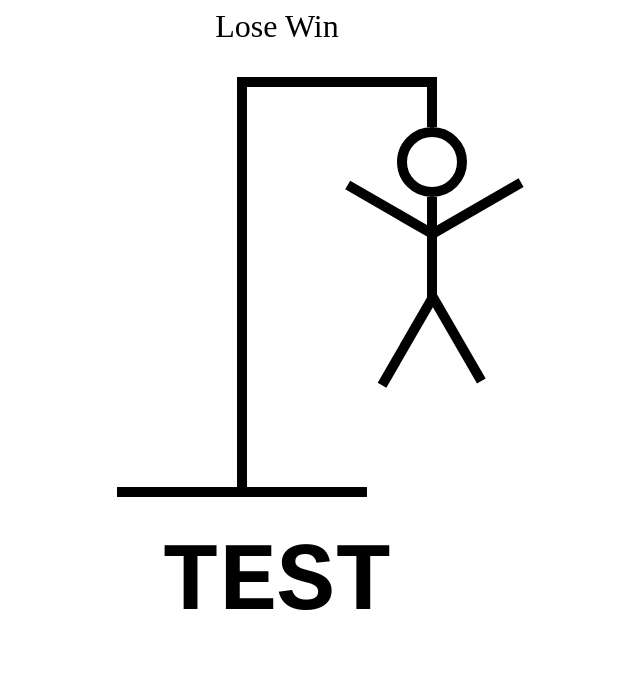
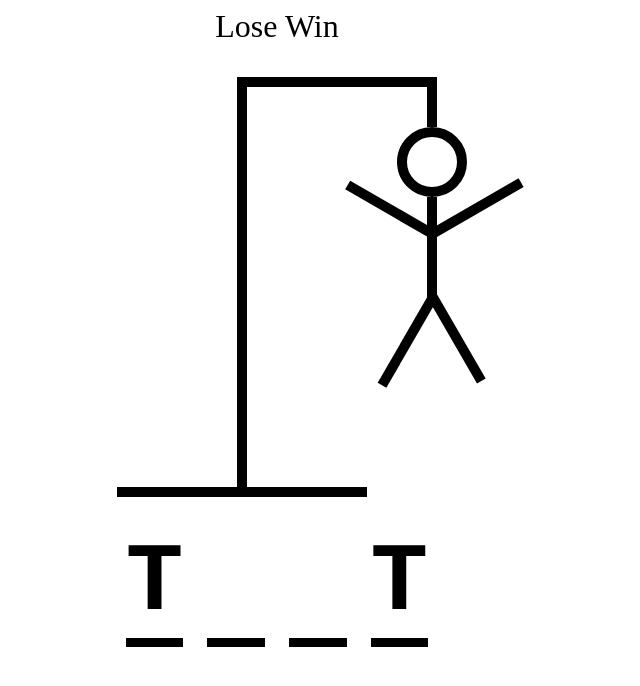
Before and after one commit to agt1984/HangMan, a React (Vite) app: page / in a window 1280 px wide. Shown: the top 686 px of the page, without its empty margins (363-1003 px from the left). Built offline with nearby package versions, Linux system fonts and the light colour scheme; the HTML template or start-up script is replaced by a standard one.

Commit message:
new modifications on hangmanWord file

```diff
--- a/src/HangmanDrawing.tsx
+++ b/src/HangmanDrawing.tsx
@@ -1,3 +1,4 @@
+//renderizacion de la cabeza
 const HEAD = (
     <div
         style={{
@@ -12,6 +13,7 @@
     />
 )
 
+//renderizacion del cuerpo
 const BODY = (
     <div
         style={{
@@ -25,6 +27,7 @@
     />
 )
 
+//renderizacion del brazo derecho
 const RIGTH_ARM = (
     <div
         style={{
@@ -40,6 +43,7 @@
     />
 )
 
+//renderizacion del brazo izquierdo
 const LEFT_ARM = (
     <div
         style={{
@@ -55,6 +59,7 @@
     />
 )
 
+//renderizacion de pierna derecha
 const RIGTH_LEG = (
     <div
         style={{
@@ -70,6 +75,7 @@
     />
 )
 
+//renderizacion de pierna izquierda
 const LEFT_LEG = (
     <div
         style={{
--- a/src/HangmanWord.tsx
+++ b/src/HangmanWord.tsx
@@ -1,5 +1,27 @@
+//renderizacion de las letras de abajo de la horca
 export function HangmanWord() {
-    return <div style={{ display: "flex", gap: ".25em", fontSize: "6rem", fontWeight:"bold", textTransform:"uppercase", fontFamily:"monospace" }}>
-        Test
-    </div>
+    const word = "test"
+    const guessedLetters = ["t"]
+    return (
+        <div
+            style={{
+                display: "flex",
+                gap: ".25em",
+                fontSize: "6rem",
+                fontWeight:"bold",
+                textTransform:"uppercase",
+                fontFamily:"monospace"
+            }}
+        >
+            {word.split("").map((letter, index) => (
+                <span style={{ borderBottom: ".1em solid black"}}>
+                    <span style={{
+                        visibility: guessedLetters.includes(letter)
+                            ? "visible"
+                            : "hidden",
+                    }}>{letter}</span>
+                </span>
+            ))}
+        </div>
+    )
 }
```
